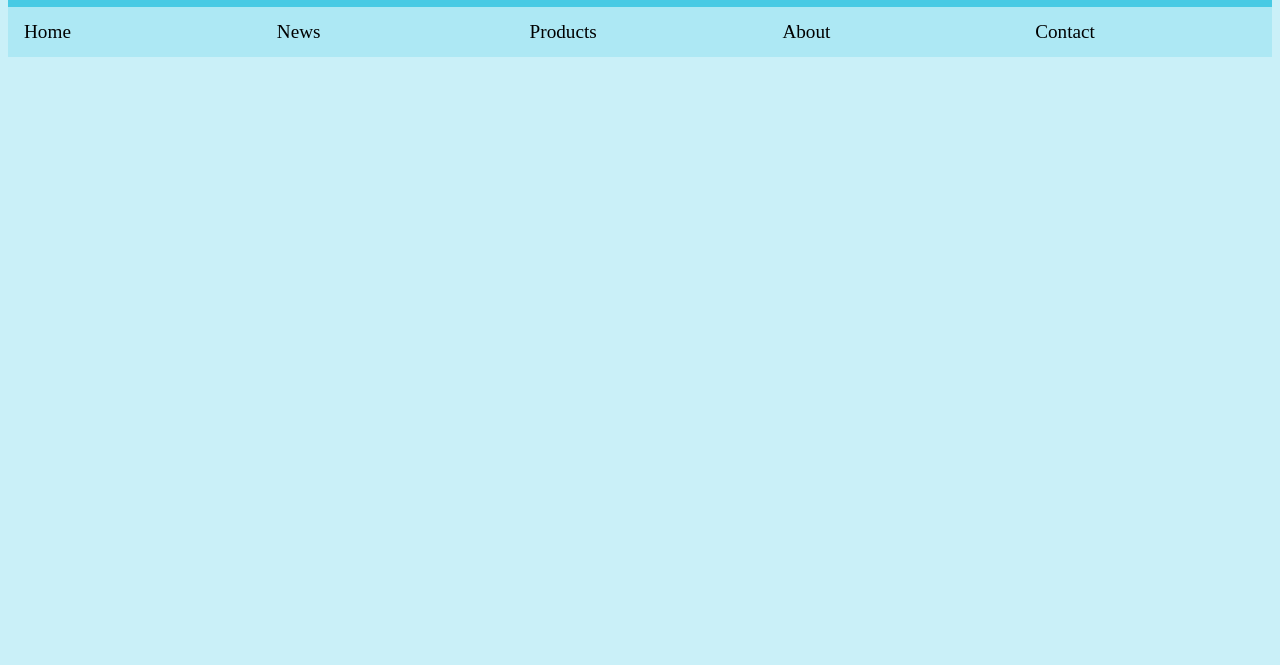
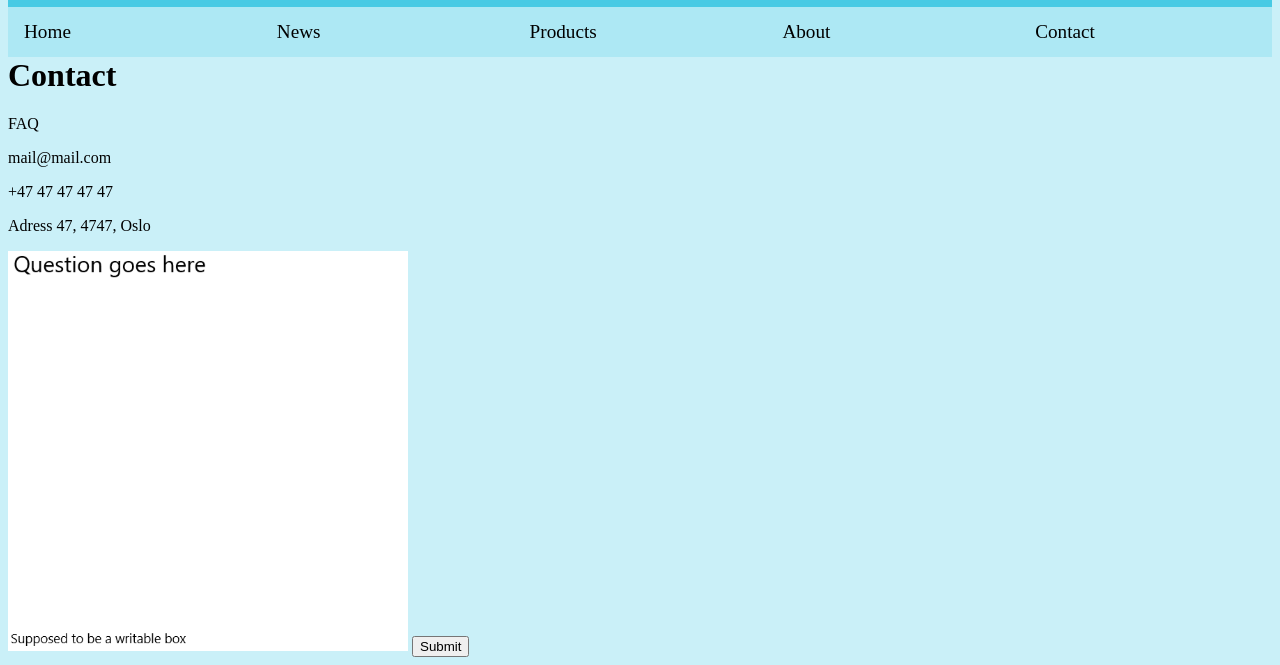
Before and after one commit to SiriBJ/FLL.github.io, a plain HTML site: page Files/contact.html in a window 1280 px wide. Shown: the part 181-846 px from the top of the page. Before the commit the page ends 800 px from the top, so only its background shows below. Drawn offline with Linux system fonts and the light colour scheme.

Commit message:
Update contact.html

```diff
--- a/Files/contact.html
+++ b/Files/contact.html
@@ -22,5 +22,20 @@
             <a href="#">Contact</a>
         </div>
 
+    <h1 class="contact1">Contact</h1>
+
+    <p class="contact1">FAQ</p>
+
+    <p class="contact2">mail@mail.com</p>
+
+    <p class="contact3">+47 47 47 47 47</p>
+
+    <p class="contact3">Adress 47, 4747, Oslo</p>
+
+    <div class="contact1-questionare">
+        <img src="../Images/question-box.png" alt="question box" width="400px" height="400px">
+        <button class="contact1">Submit</button>
+    </div>
+
 </body>
 </html>
```
